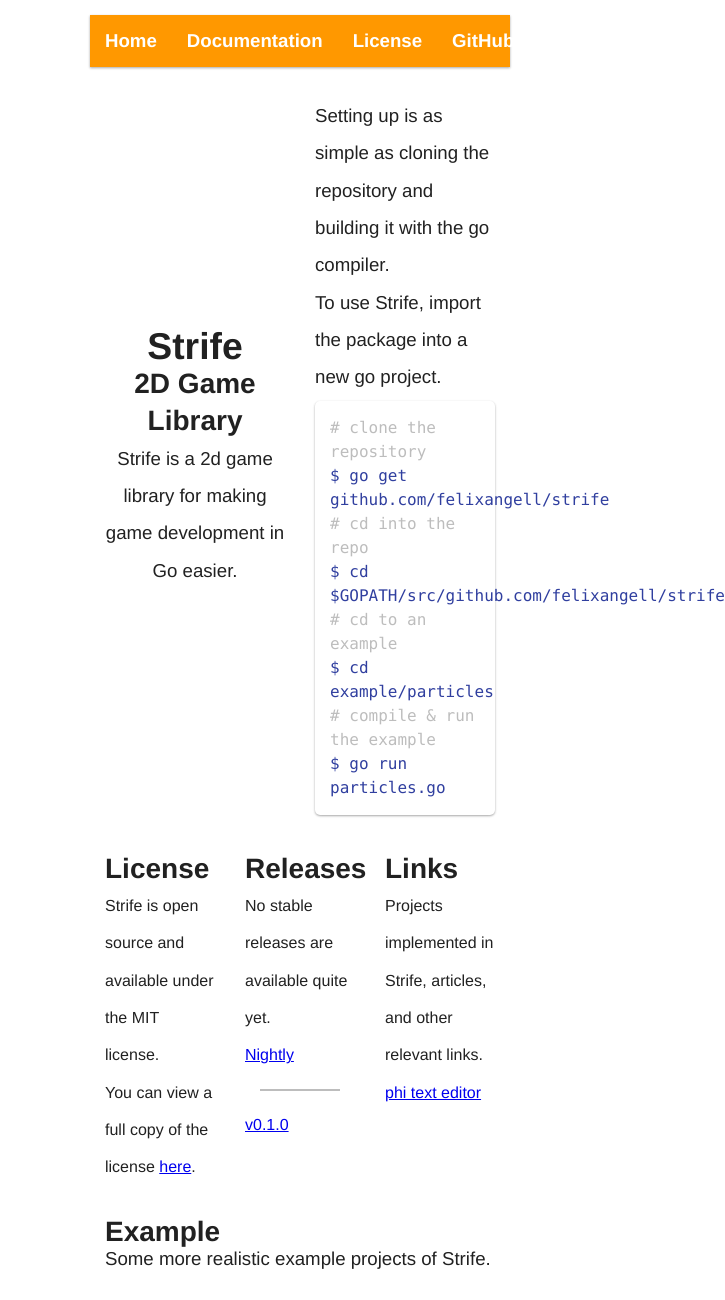
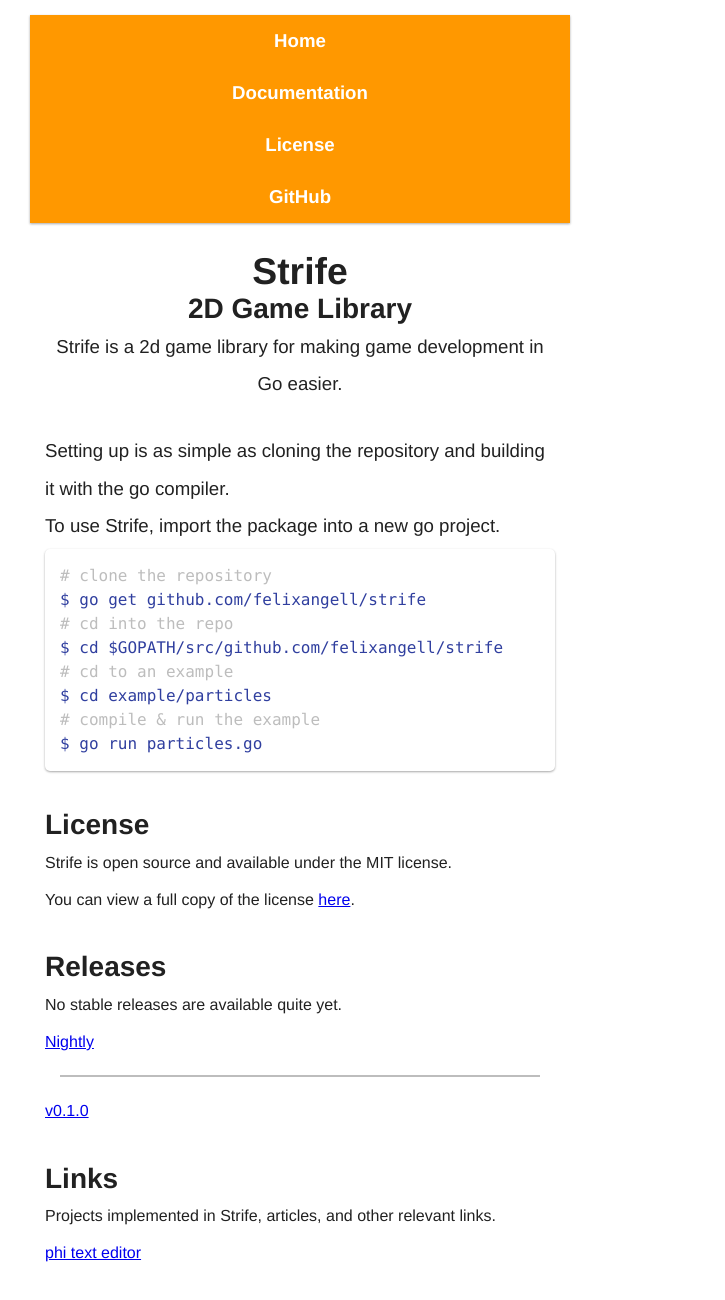
Before and after one commit to felixangell/strife, a plain HTML site: page index.html in a window 600 px wide. Shown: the top 1300 px of the page, 725 px wide, since content can reach past the window. Drawn offline with Linux system fonts and the light colour scheme.

Commit message:
website is now responsive

```diff
--- a/main.css
+++ b/main.css
@@ -66,6 +66,7 @@ header {
 
 .terminal {
 	display: block;
+	overflow: scroll;
 	background: #FFFFFF;
 	border-radius: 5px;
 	padding: 15px;
@@ -155,3 +156,50 @@ header nav ul li a {
 	margin: 15px;
 	border: 0.4px solid #BDBDBD;
 }
+
+/* tablets */
+@media only screen and (max-width: 768px) and (min-width: 600px) {
+	#wrapper {
+		width: 100%;
+	}
+
+	.col-half {
+		width: 100%;
+	}
+}
+
+/* phones */
+@media only screen and (max-width: 600px) {
+	#wrapper {
+		width: 90%;
+	}
+
+	header nav {
+		width: 100%;
+	}
+
+	header nav ul {
+		flex-wrap: wrap;
+		flex-direction: column;
+		width: 100%;
+	}
+
+	header nav ul li {
+		width: 100%;
+	}
+
+	.col-full {
+		flex-grow: 1;
+		width: 100%;
+	}
+
+	.col-half {
+		flex-grow: 1;
+		width: 100%;
+	}
+
+	.col-third {
+		flex-grow: 1;
+		width: 100%;
+	}
+}
```
